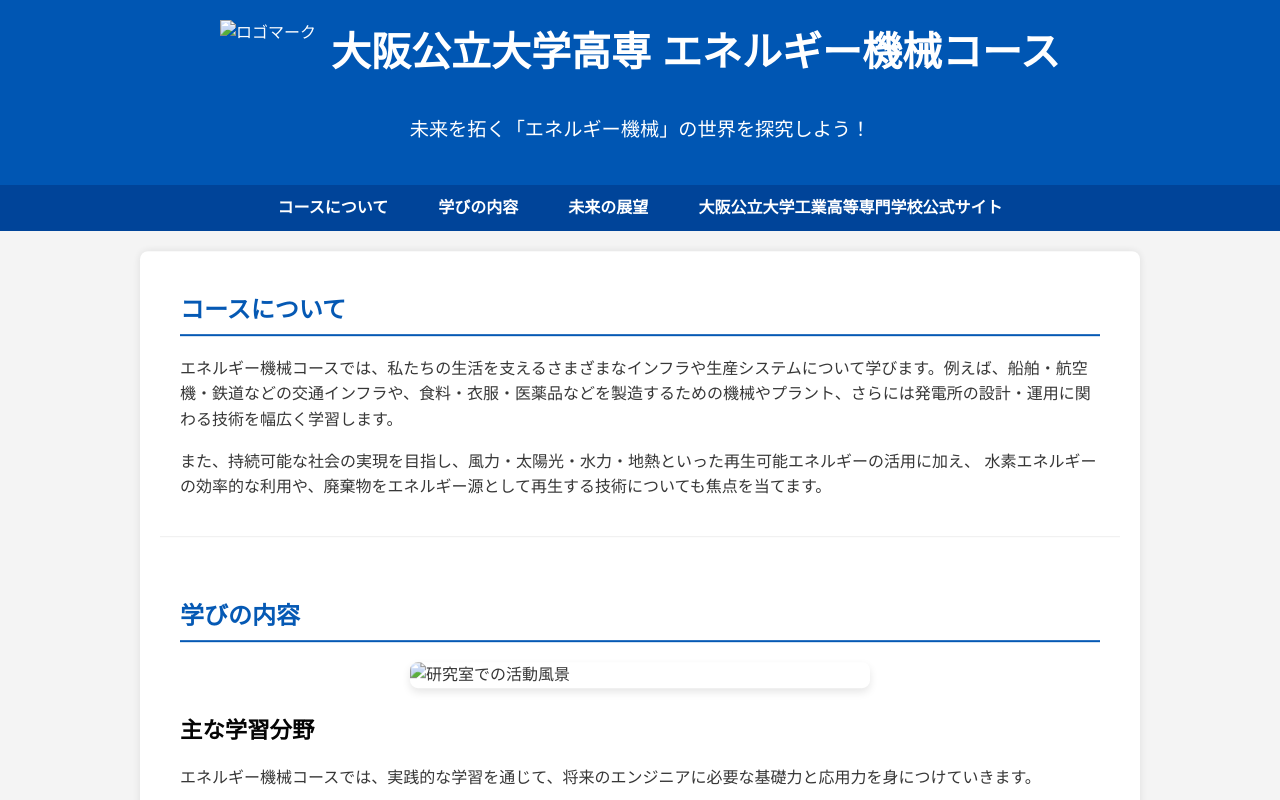
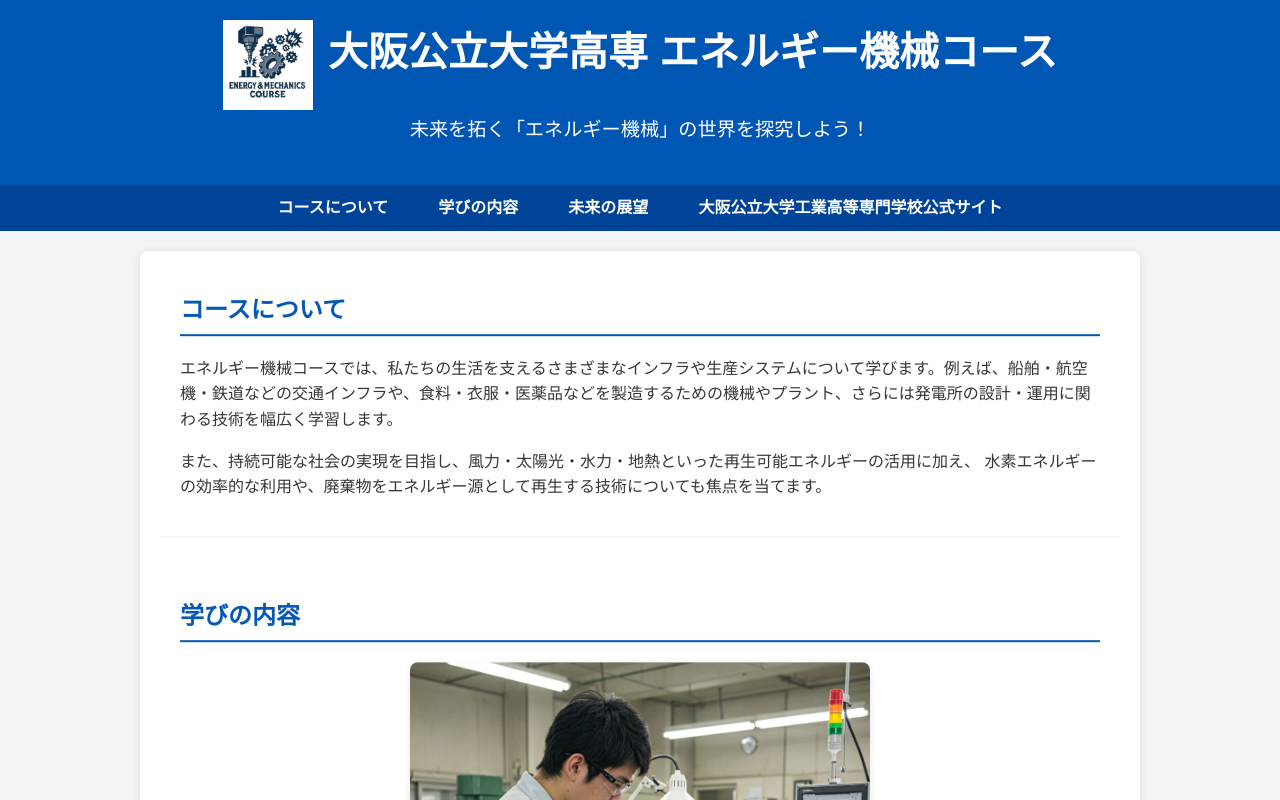
Before and after one commit to r23113shun/M-webpage, a plain HTML site: page index.html in a window 1280 px wide. Shown: the top 800 px of the page. Drawn offline with Linux system fonts and the light colour scheme.

Commit message:
Update index.html

```diff
--- a/index.html
+++ b/index.html
@@ -9,11 +9,11 @@
 <body>
 
     <div id="intro-overlay">
-        <img src="images/logo.jpg" alt="ロゴマーク" class="intro-logo-fullscreen">
+        <img src="logo.jpg" alt="ロゴマーク" class="intro-logo-fullscreen">
     </div>
 
     <header>
-        <img src="images/logo.jpg" alt="ロゴマーク" class="header-logo header-logo-initial">
+        <img src="logo.jpg" alt="ロゴマーク" class="header-logo header-logo-initial">
         <h1 class="fade-in-title">大阪公立大学高専 エネルギー機械コース</h1>
         <p class="fade-in-subtitle">未来を拓く「エネルギー機械」の世界を探究しよう！</p>
     </header>
@@ -41,7 +41,7 @@
 
         <section id="learn">
             <h2>学びの内容</h2>
-            <img src="images/manabigazou.jpg" alt="研究室での活動風景" class="responsive-img">
+            <img src="manabigazou.jpg" alt="研究室での活動風景" class="responsive-img">
             <h3>主な学習分野</h3>
             <p>
                エネルギー機械コースでは、実践的な学習を通じて、将来のエンジニアに必要な基礎力と応用力を身につけていきます。
```
